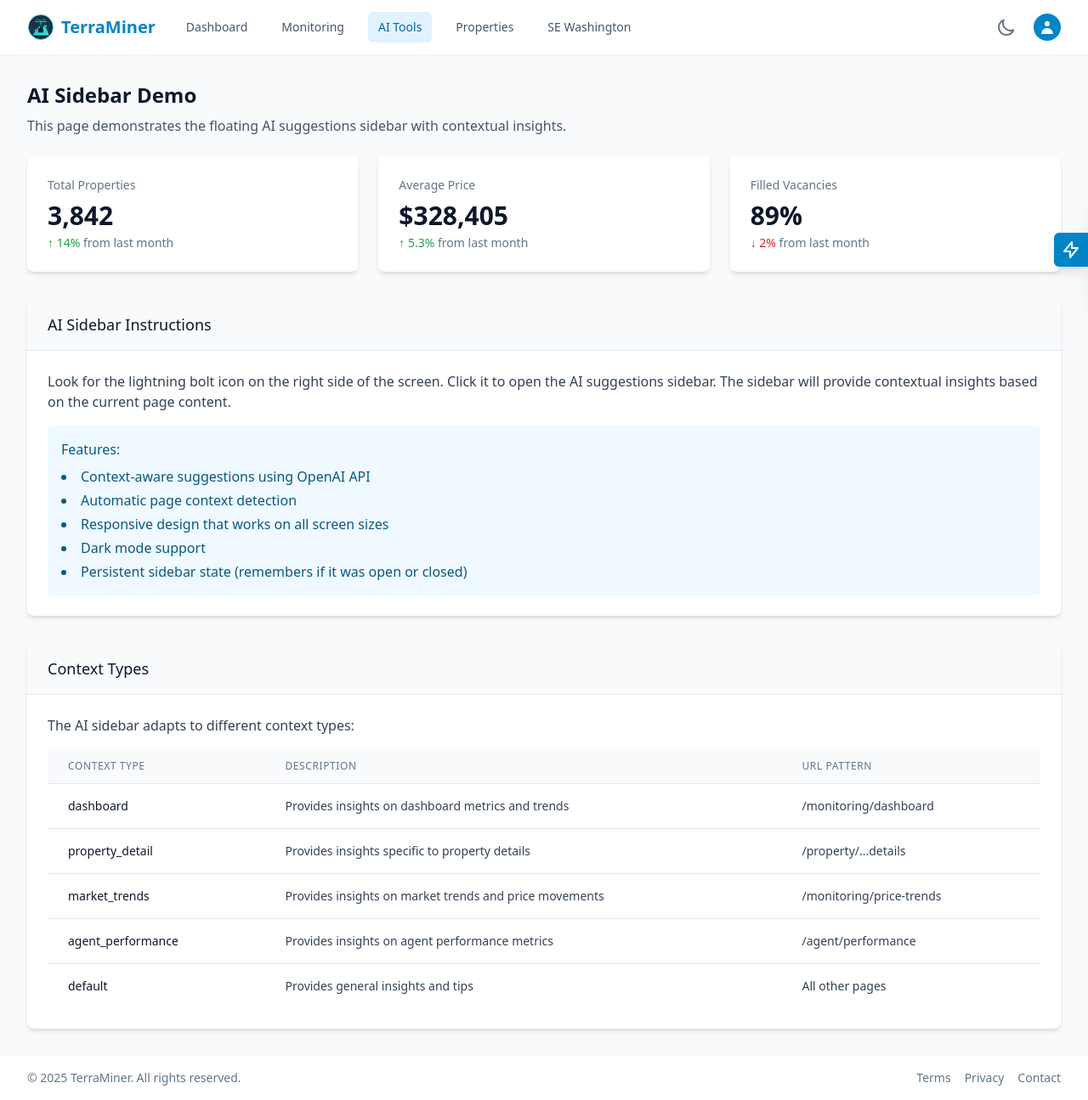
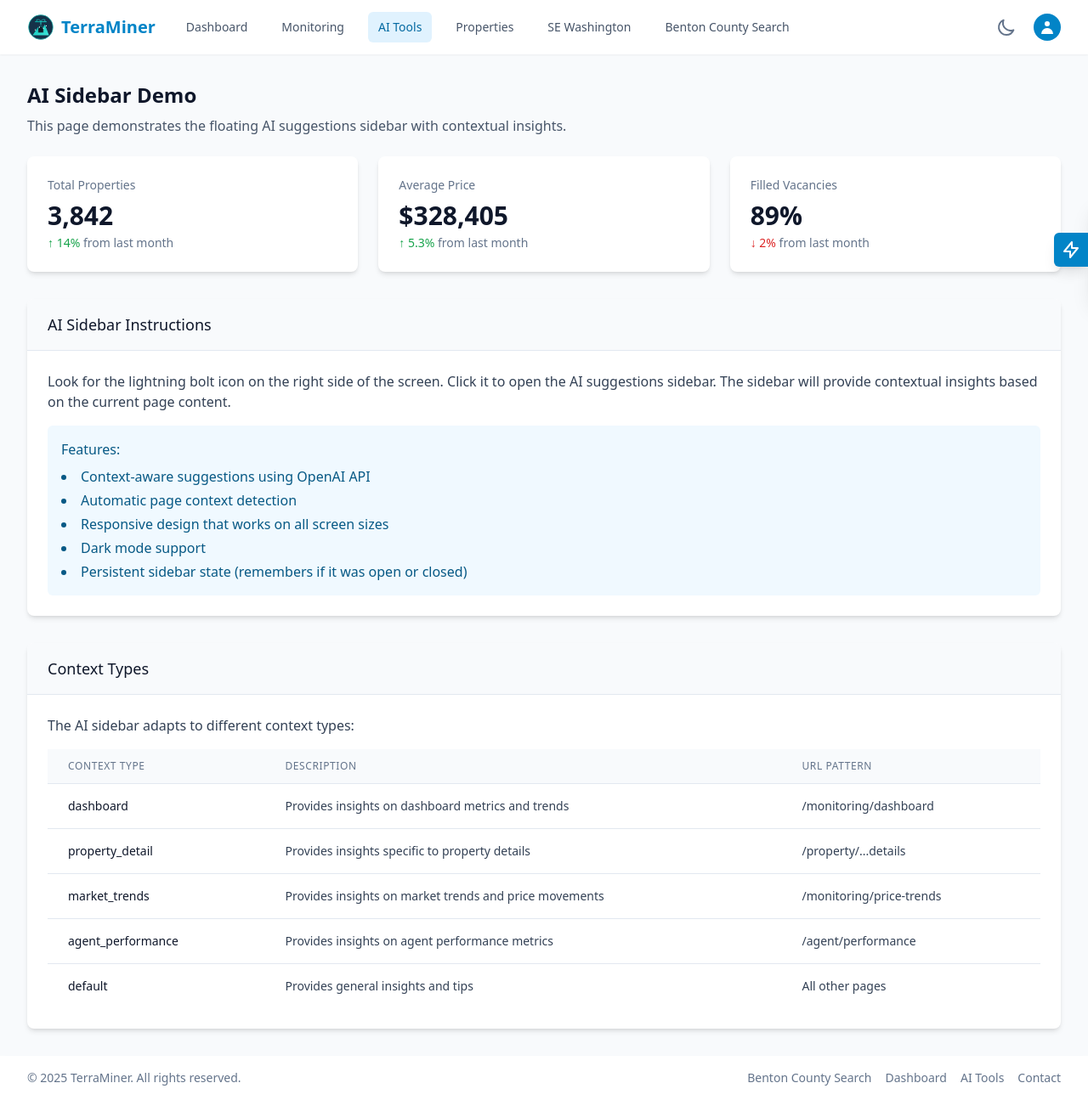
Before and after one commit to bsvalues/TerraMiner, a Flask app: page /ui/dev/ai-sidebar in a window 1280 px wide. Shown: the whole page at 85% size. Run offline with Flask 3, Linux system fonts and the light colour scheme; some libraries are stand-ins or nearby versions.

Commit message:
Improve site navigation by adding direct links between pages
Adds direct links to important pages in the navigation bar and user menu.

Replit-Commit-Author: Agent
Replit-Commit-Session-Id: 68b756e1-fe18-4995-9b64-f8112c6f3ace
Replit-Commit-Screenshot-Url: https://storage.googleapis.com/screenshot-production-us-central1/26cd1e79-6cfe-4ba0-bc94-142265898358/267d533a-9e35-4517-8ca9-b201726a0572.jpg

```diff
--- a/templates/unified_base.html
+++ b/templates/unified_base.html
@@ -299,6 +299,7 @@
                         <a href="{{ url_for('ai_demo') }}" class="{% if 'ai' in request.path %}nav-link-active{% else %}nav-link{% endif %}">AI Tools</a>
                         <a href="{{ url_for('property_search') }}" class="{% if 'property' in request.path and not 'regional' in request.path %}nav-link-active{% else %}nav-link{% endif %}">Properties</a>
                         <a href="{{ url_for('se_wa.se_washington_overview') }}" class="{% if 'regional' in request.path %}nav-link-active{% else %}nav-link{% endif %}">SE Washington</a>
+                        <a href="{{ url_for('property_search') }}" class="{% if request.path == url_for('property_search') %}nav-link-active{% else %}nav-link{% endif %}">Benton County Search</a>
                     </nav>
                 </div>
                 <div class="flex items-center">
@@ -328,8 +329,11 @@
                         </div>
                         <div id="user-menu" class="dropdown-menu hidden">
                             <div class="py-1">
+                                <a href="{{ url_for('property_search') }}" class="dropdown-item">Benton County Search</a>
                                 <a href="{{ url_for('se_wa.se_washington_overview') }}" class="dropdown-item">SE Washington</a>
-                                <a href="#" class="dropdown-item">Your Profile</a>
+                                <a href="{{ url_for('monitoring_dashboard') }}" class="dropdown-item">Dashboard</a>
+                                <a href="{{ url_for('ai_demo') }}" class="dropdown-item">AI Tools</a>
+                                <div class="border-t border-secondary-200 dark:border-secondary-700"></div>
                                 <a href="#" class="dropdown-item">Settings</a>
                                 <a href="#" class="dropdown-item">Help</a>
                                 <div class="border-t border-secondary-200 dark:border-secondary-700"></div>
@@ -355,8 +359,9 @@
                     &copy; 2025 TerraMiner. All rights reserved.
                 </div>
                 <div class="flex space-x-4">
-                    <a href="#" class="text-sm text-secondary-500 hover:text-secondary-700 dark:text-secondary-400 dark:hover:text-secondary-300">Terms</a>
-                    <a href="#" class="text-sm text-secondary-500 hover:text-secondary-700 dark:text-secondary-400 dark:hover:text-secondary-300">Privacy</a>
+                    <a href="{{ url_for('property_search') }}" class="text-sm text-secondary-500 hover:text-secondary-700 dark:text-secondary-400 dark:hover:text-secondary-300">Benton County Search</a>
+                    <a href="{{ url_for('monitoring_dashboard') }}" class="text-sm text-secondary-500 hover:text-secondary-700 dark:text-secondary-400 dark:hover:text-secondary-300">Dashboard</a>
+                    <a href="{{ url_for('ai_demo') }}" class="text-sm text-secondary-500 hover:text-secondary-700 dark:text-secondary-400 dark:hover:text-secondary-300">AI Tools</a>
                     <a href="#" class="text-sm text-secondary-500 hover:text-secondary-700 dark:text-secondary-400 dark:hover:text-secondary-300">Contact</a>
                 </div>
             </div>
```
